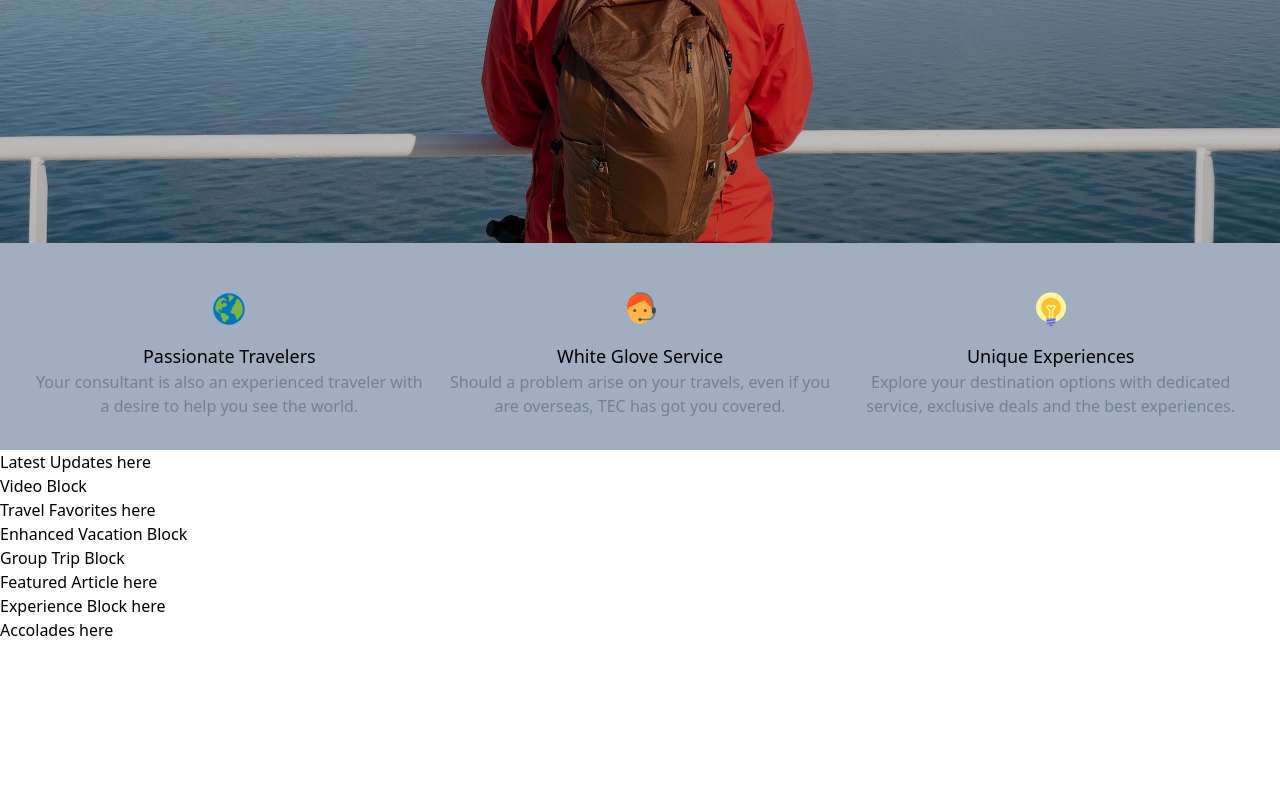
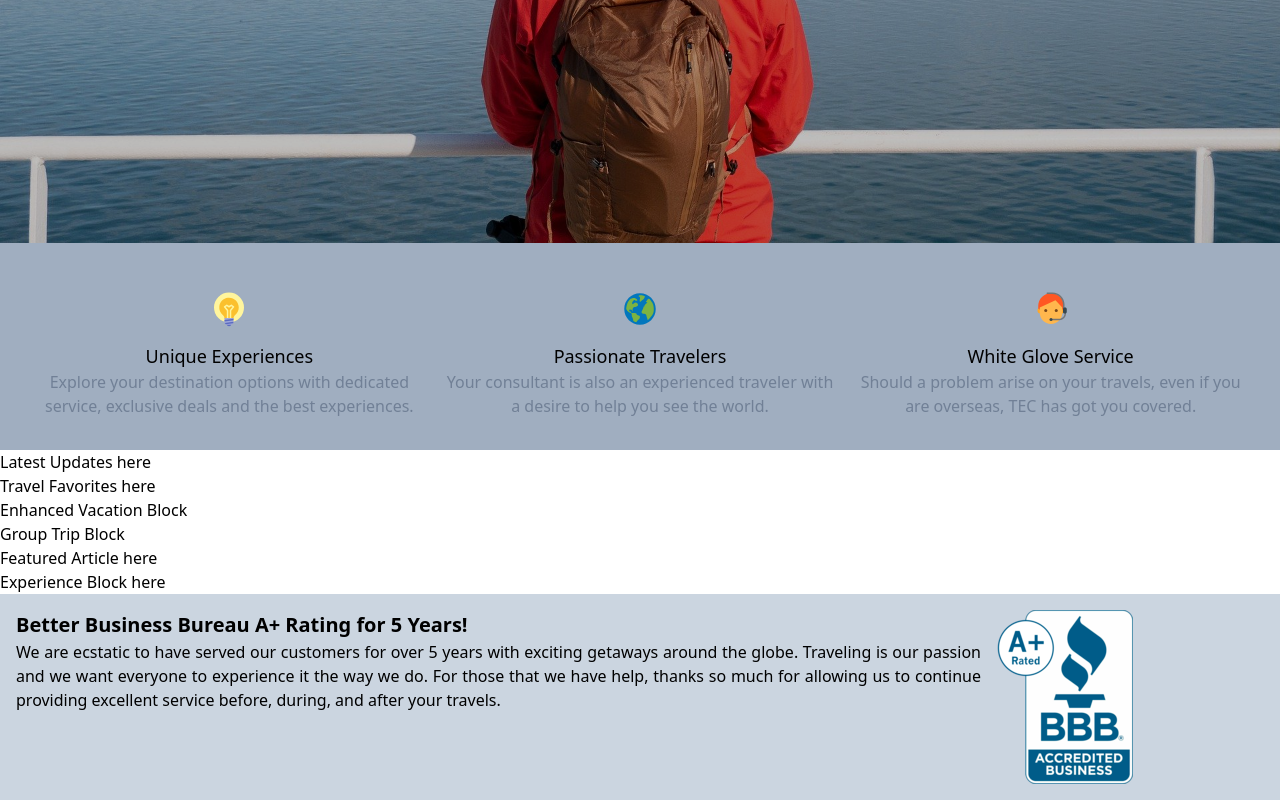
Before and after one commit to brianevans99/TravelExperienceCo, a React (Create React App) app in the folder client/: page / in a window 1280 px wide. Shown: the part 557-1357 px from the top of the page. Before the commit the page ends 1199 px from the top, so only its background shows below. Built offline with nearby package versions, Linux system fonts and the light colour scheme.

Commit message:
added video block; added accolades block

```diff
--- a/client/package.json
+++ b/client/package.json
@@ -13,6 +13,7 @@
     "react-icons": "^3.10.0",
     "react-router-dom": "^5.2.0",
     "react-scripts": "3.4.1",
+    "react-youtube": "^7.11.2",
     "tailwindcss": "^1.4.6"
   },
   "scripts": {
--- a/client/src/Components/Accolades/Accolades.js
+++ b/client/src/Components/Accolades/Accolades.js
@@ -1,5 +1,28 @@
 import React from 'react'
+import bbbLogo from '../../Assets/Images/bbb_aplus_accredited.png'
 
 export default function Accolades() {
-  return <div>Accolades here</div>
+  return (
+    <div className='flex flex-col md:flex-row-reverse bg-gray-400 p-4'>
+      <div className='self-center md:w-1/2 mx-4'>
+        <img
+          className=' '
+          src={bbbLogo}
+          alt='Better Business Bureau A+ rating'
+        />
+      </div>
+      <div className=''>
+        <h1 className='text-xl text-center font-semibold md:text-left'>
+          Better Business Bureau A+ Rating for 5 Years!
+        </h1>
+        <p className=' text-justify'>
+          We are ecstatic to have served our customers for over 5 years with
+          exciting getaways around the globe. Traveling is our passion and we
+          want everyone to experience it the way we do. For those that we have
+          help, thanks so much for allowing us to continue providing excellent
+          service before, during, and after your travels.
+        </p>
+      </div>
+    </div>
+  )
 }
--- a/client/src/Components/FeelgoodSection/FeelgoodBlock.data.js
+++ b/client/src/Components/FeelgoodSection/FeelgoodBlock.data.js
@@ -4,23 +4,23 @@ import { FcAssistant, FcGlobe, FcIdea } from 'react-icons/fc'
 export default [
   {
     id: 1,
+    imgSrc: <FcIdea />,
+    title: 'Unique Experiences',
+    tagline:
+      'Explore your destination options with dedicated service, exclusive deals and the best experiences.',
+  },
+  {
+    id: 2,
     imgSrc: <FcGlobe />,
     title: 'Passionate Travelers',
     tagline:
       'Your consultant is also an experienced traveler with a desire to help you see the world.',
   },
   {
-    id: 2,
+    id: 3,
     imgSrc: <FcAssistant />,
     title: 'White Glove Service',
     tagline:
       'Should a problem arise on your travels, even if you are overseas, TEC has got you covered.',
   },
-  {
-    id: 3,
-    imgSrc: <FcIdea />,
-    title: 'Unique Experiences',
-    tagline:
-      'Explore your destination options with dedicated service, exclusive deals and the best experiences.',
-  },
 ]
--- a/client/src/Components/TopBanner/TopBannerData.js
+++ b/client/src/Components/TopBanner/TopBannerData.js
@@ -16,7 +16,7 @@ export default [
     },
     tagline: {
       text: 'Rugged. Wild. Majestic.',
-      class: 'font-serif text-gray-400',
+      class: 'font-mono text-gray-400',
     },
     outerDivClass: 'justify-center md:justify-end md:items-center',
     innerDivClass:
@@ -26,7 +26,7 @@ export default [
     id: 2,
     image: {
       imgSrc: image2,
-      imgPos: 'bg-left',
+      imgPos: 'bg-center',
     },
     title: {
       text: 'Zen.',
@@ -34,7 +34,7 @@ export default [
     },
     tagline: {
       text: "We'll help you find your spot.",
-      class: 'font-serif text-gray-400',
+      class: 'font-mono text-gray-400',
     },
     outerDivClass: 'justify-end items-end md:items-center',
     innerDivClass:
@@ -44,7 +44,7 @@ export default [
     id: 3,
     image: {
       imgSrc: image3,
-      imgPos: 'bg-left',
+      imgPos: 'bg-right md:bg-center',
     },
     title: {
       text: 'Zen.',
@@ -52,7 +52,7 @@ export default [
     },
     tagline: {
       text: "We'll help you find your spot.",
-      class: 'font-serif text-gray-400',
+      class: 'font-mono text-gray-400',
     },
     outerDivClass: 'justify-end items-end md:items-center',
     innerDivClass:
@@ -62,7 +62,7 @@ export default [
     id: 4,
     image: {
       imgSrc: image4,
-      imgPos: 'bg-bottom',
+      imgPos: 'bg-left md:bg-bottom',
     },
     title: {
       text: 'I do.',
@@ -70,7 +70,7 @@ export default [
     },
     tagline: {
       text: 'Memorable destination weddings are just a click away.',
-      class: 'font-serif text-gray-400',
+      class: 'font-mono text-gray-400',
     },
     outerDivClass: 'justify-center md:justify-start md:items-end',
     innerDivClass:
--- a/client/src/Components/VideoBlock/VideoBlock.js
+++ b/client/src/Components/VideoBlock/VideoBlock.js
@@ -1,5 +1,25 @@
-import React from 'react'
+import React, { Component } from 'react'
+import YouTube from 'react-youtube'
 
-export default function VideoBlock() {
-  return <div>Video Block</div>
+export default class VideoBlock extends Component {
+  render() {
+    const opts = {
+      height: '390',
+      width: '640',
+      playerVars: {
+        // https://developers.google.com/youtube/player_parameters
+        autoplay: false,
+      },
+    }
+    return (
+      <div className='flex justify-center'>
+        <YouTube
+          className='w-screen'
+          videoId='tgyynfhvTnQ'
+          opts={opts}
+          onReady={this._onReady}
+        />
+      </div>
+    )
+  }
 }
--- a/client/src/Pages/HomePage/HomePage.js
+++ b/client/src/Pages/HomePage/HomePage.js
@@ -1,6 +1,6 @@
 import React, { Component, Fragment } from 'react'
 import TopBannerSection from '../../Components/TopBanner/TopBannerSection'
-import SearchBar from '../../Components/SearchBar/SearchBar'
+// import SearchBar from '../../Components/SearchBar/SearchBar'
 import FeelgoodSection from '../../Components/FeelgoodSection/FeelgoodSection'
 import Updates from '../../Components/Updates/Updates'
 import VideoBlock from '../../Components/VideoBlock/VideoBlock'
```
Also changed, not shown: client/src/Components/TopBanner/TopBannerImg.js (deleted, +0 -7 lines), 1 other file (tests, documents, lock files or other folders).
